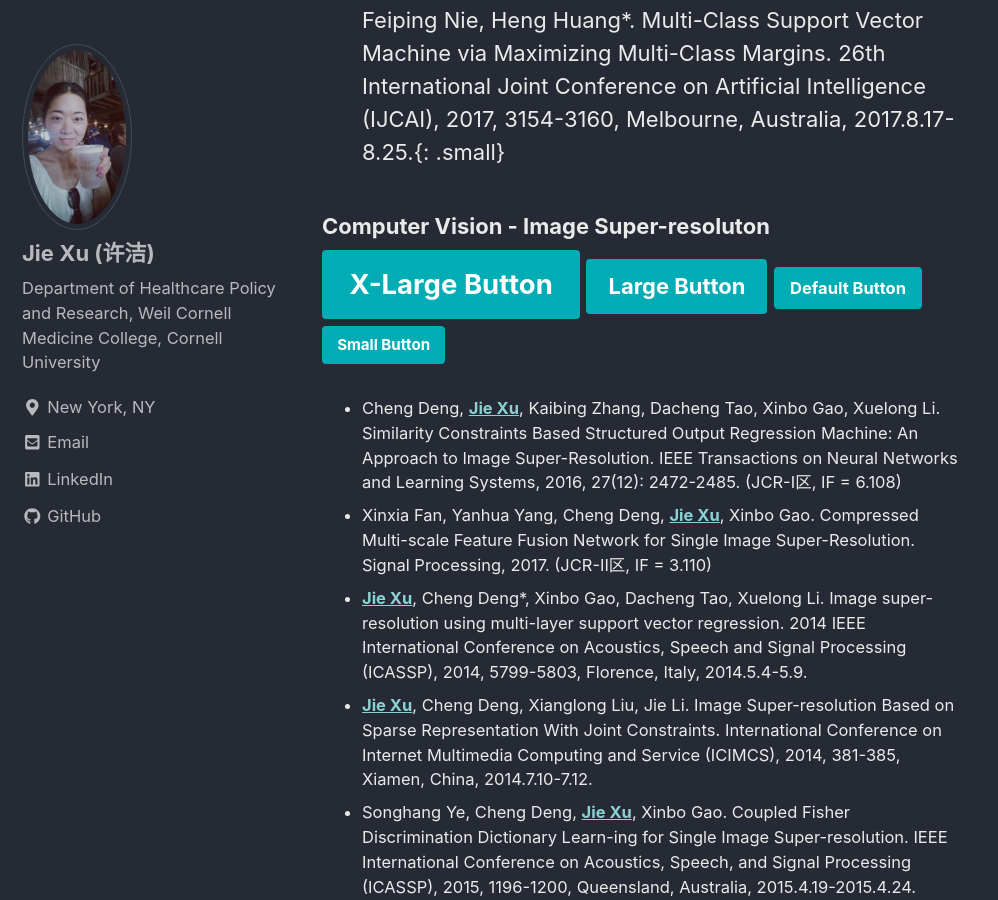
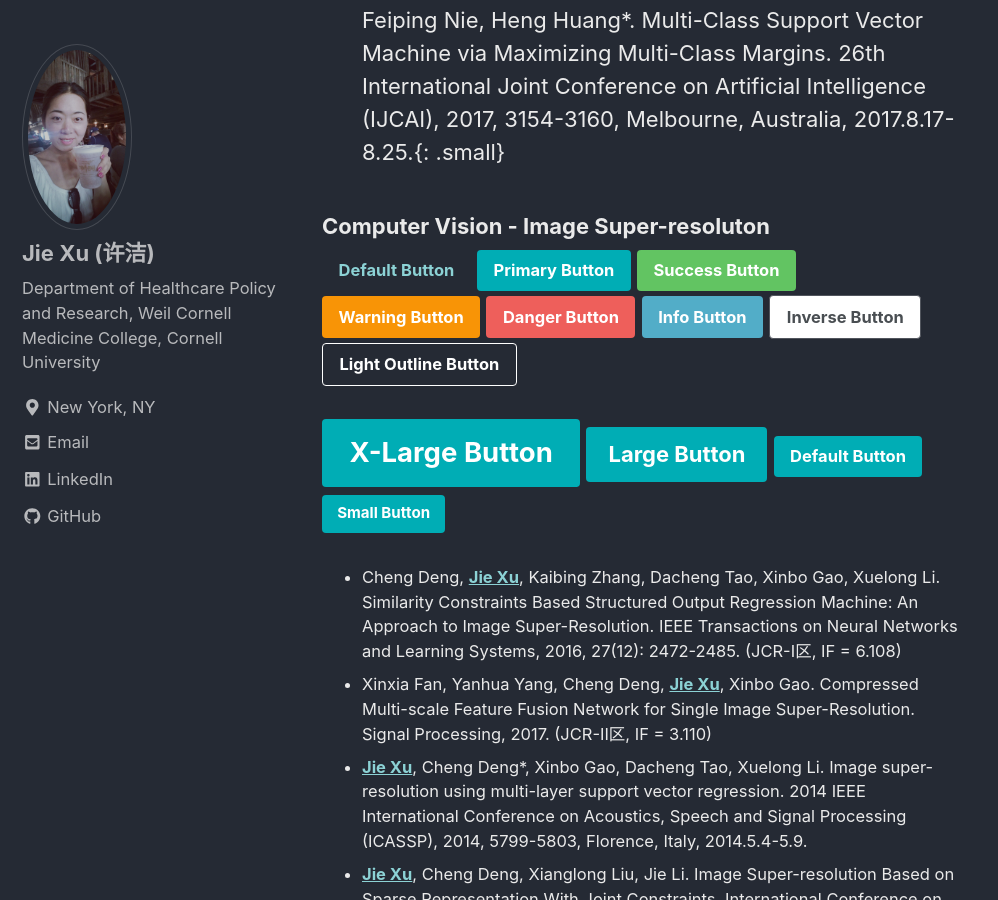
Before and after one commit to jxu1015/jxu1015.github.io, a Jekyll site: the page built from _pages/publications.md, in a window 1280 px wide and 900 px high, scrolled down 1791 px. Shown: the whole window, without its empty margins (0-998 px from the left). Built offline with Jekyll 4.4.1, drawn with Linux system fonts in a browser that asks for light colours; nearby versions of some CDN libraries.

Commit message:
Update publications.md

```diff
--- a/_pages/publications.md
+++ b/_pages/publications.md
@@ -17,6 +17,15 @@ header:
 
 ### Computer Vision - Image Super-resoluton
 
+[Default Button](#){: .btn}
+[Primary Button](#){: .btn .btn--primary}
+[Success Button](#){: .btn .btn--success}
+[Warning Button](#){: .btn .btn--warning}
+[Danger Button](#){: .btn .btn--danger}
+[Info Button](#){: .btn .btn--info}
+[Inverse Button](#){: .btn .btn--inverse}
+[Light Outline Button](#){: .btn .btn--light-outline}
+
 [X-Large Button](#){: .btn .btn--primary .btn--x-large}
 [Large Button](#){: .btn .btn--primary .btn--large}
 [Default Button](#){: .btn .btn--primary }
```
